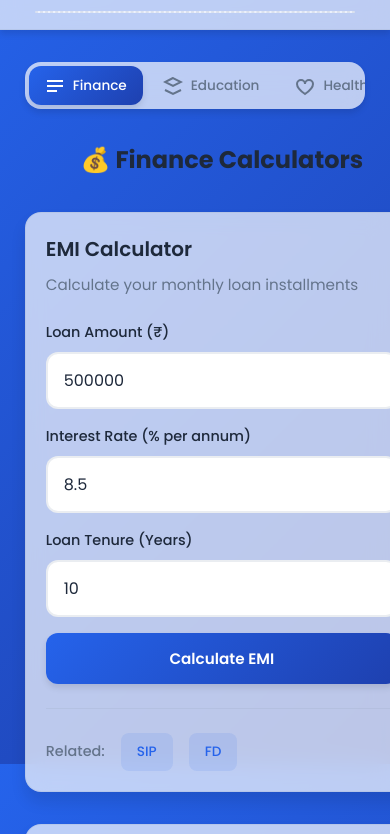
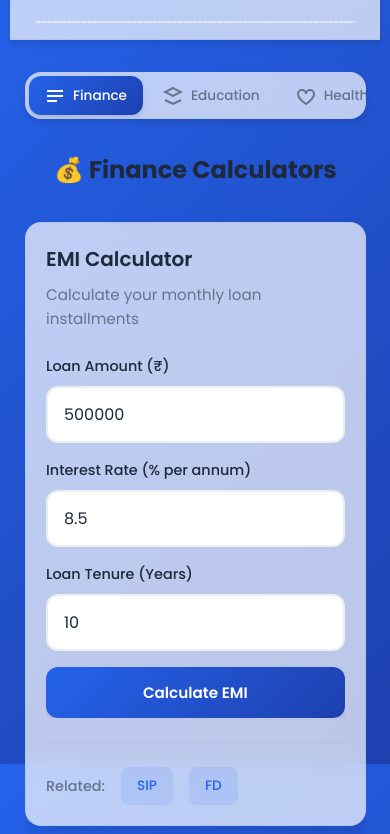
Before and after one commit to sadikfitness/calckits.in, a website: page index.html in a window 390 px wide. Shown: the part 80-914 px from the top of the page. Drawn offline with nearby package versions, Linux system fonts and the light colour scheme.

Commit message:
Fixed: Smooth scrolling, SEO optimization, mobile responsive design, ad placements, and performance improvements

```diff
--- a/styles.css
+++ b/styles.css
@@ -8,37 +8,49 @@
     box-sizing: border-box;
 }
 
-/* SCROLL BLOCKING FIX */
+/* Prevent Horizontal Scroll */
 html, body {
-    overflow-x: hidden !important;
-    overflow-y: auto !important;
-    height: auto !important;
-    max-height: none !important;
-    position: relative !important;
+  overflow-x: hidden;
+  scroll-behavior: smooth;
 }
 
-/* REMOVE ALL OVERFLOW HIDDEN */
-.container, .main-content, .calculator-grid, section, div {
+/* Responsive Breakpoints */
+@media (max-width: 768px) {
+  body {
+    font-size: 14px;
+    padding: 10px;
+  }
+  .container {
+    width: 100%;
+    max-width: 100%;
+    margin: 0;
+  }
+  /* Mobile scroll fix */
+  body {
+    -webkit-overflow-scrolling: touch;
+    overflow-y: auto !important;
+  }
+  .container {
     overflow: visible !important;
-    max-height: none !important;
+  }
 }
 
-/* SMOOTH SCROLL */
-html {
-    scroll-behavior: smooth;
-    scroll-padding-top: 80px;
+@media (min-width: 769px) {
+  .container {
+    width: 90%;
+    max-width: 1200px;
+    margin: 0 auto;
+  }
 }
 
-/* FIX SCROLLBAR */
-::-webkit-scrollbar {
-    width: 8px;
+/* Make all sections, buttons, inputs and calculator boxes flexible */
+section, div {
+  overflow-x: hidden;
 }
-::-webkit-scrollbar-track {
-    background: #f1f5f9;
-}
-::-webkit-scrollbar-thumb {
-    background: #2563eb;
-    border-radius: 10px;
+
+button, input, select, textarea, .calculator-card {
+  width: 100%;
+  max-width: 100%;
 }
 
 :root {
@@ -445,23 +457,6 @@ body {
     }
 }
 
-@media (max-width: 768px) {
-    .calculator-grid {
-        grid-template-columns: 1fr;
-        gap: 1rem;
-    }
-
-    /* MOBILE SCROLL FIX */
-    body {
-        -webkit-overflow-scrolling: touch;
-        overflow-y: auto !important;
-    }
-
-    .container {
-        overflow: visible !important;
-    }
-}
-
 .calculator-area {
     min-height: 500px;
 }
@@ -520,8 +515,6 @@ body {
     transition: all 0.3s ease;
     width: 100%;
     min-height: auto;
-    display: flex;
-    flex-direction: column;
 }
 
 @media (min-width: 769px) {
```
